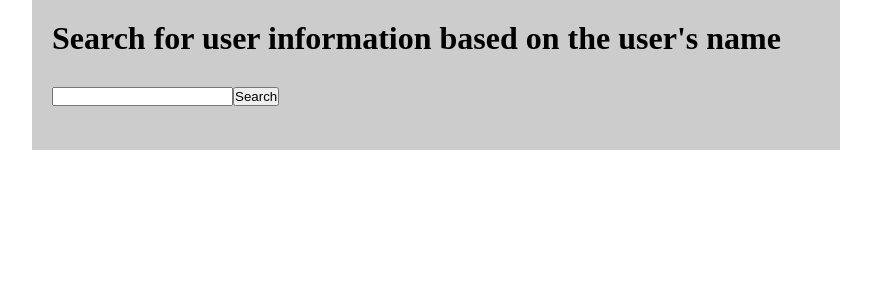
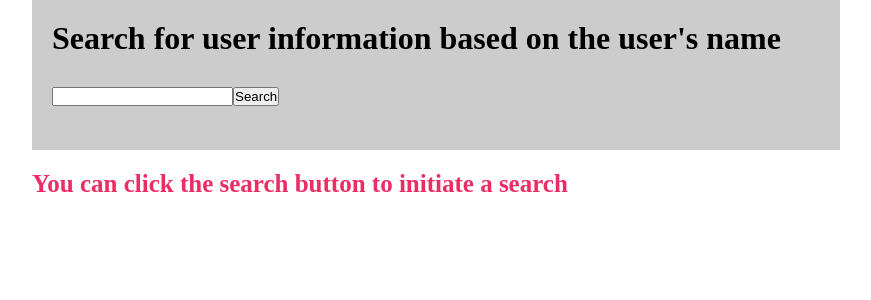
Before and after one commit to thecafe75000/searchInfos, a React (Vite) app: page / in a window 1280 px wide. Shown: the top 300 px of the page, without its empty margins (204-1075 px from the left). Built offline with nearby package versions, Linux system fonts and the light colour scheme.

Commit message:
conditional rendering

```diff
--- a/src/App.jsx
+++ b/src/App.jsx
@@ -5,7 +5,14 @@ import './App.less'
 import { reqGithubUserList } from './api'
 
 function App() {
+  //? This is the data of user list
   const [userList, setUserList] = useState([])
+
+  //? This is the data indicating if the user has started a search
+  const [isSearch, setIsSearch] = useState(false)
+
+  //? The data indicating if a search is currently in progress
+  const [searching, setSearching] = useState(false)
 
   //? Encapsulate a function in the App for data retrieval,
   //? then pass the function to the Header component, allowing the Header component to invoke the function at any time
@@ -15,15 +22,21 @@ function App() {
       return alert('The input content cannot be empty')
     }
 
+    setIsSearch(true)
+    setSearching(true)
+
     //? Send a http request
     const result = await reqGithubUserList(searchKey)
     setUserList(result.items)
+
+    //? At this point, the search is completed, and the 'searching' status is set to false
+    setSearching(false)
   }
 
   return (
     <div style={{ width: '808px', margin: '0 auto' }}>
       <Header getUserList={getUserList} />
-      <List userList={userList} />
+      <List userList={userList} isSearch={isSearch} searching={ searching} />
     </div>
   )
 }
--- a/src/components/Header/index.jsx
+++ b/src/components/Header/index.jsx
@@ -2,7 +2,7 @@ import React, { useEffect, useState } from 'react'
 import Styles from './index.module.less'
 
 function Header(props) {
-  const { getUserList } = props
+  const { getUserList} = props
   const [searchKey, setSearchKey] = useState("")
 
   const changeInput = (e) => {
--- a/src/components/List/index.jsx
+++ b/src/components/List/index.jsx
@@ -2,12 +2,13 @@ import React from 'react'
 import Styles from './index.module.less'
 
 function List(props) {
-  const {userList} = props
+  const {userList, isSearch, searching} = props
   return (
     <div>
       <ul className={Styles.outer}>
         {
-          userList.map(item => {
+          isSearch ?
+          searching ? "Get started to search" : userList.map(item => {
                 return (
                   <li key={item.id}>
                     <img
@@ -17,7 +18,7 @@ function List(props) {
                     <p>{ item.login }</p>
                   </li>
                 )
-          })
+              }) : "You can click the search button to initiate a search"
         }
 
       </ul>
--- a/src/components/List/index.module.less
+++ b/src/components/List/index.module.less
@@ -1,6 +1,10 @@
 .outer {
   display: flex;
   flex-wrap: wrap;
+  margin-top: 20px;
+  color:#ec2c64;
+  font-weight: 700;
+  font-size: 25px;
   li {
     width: 200px;
     height: 200px;
```
Lines whose indentation alone changed are shown as unchanged.
